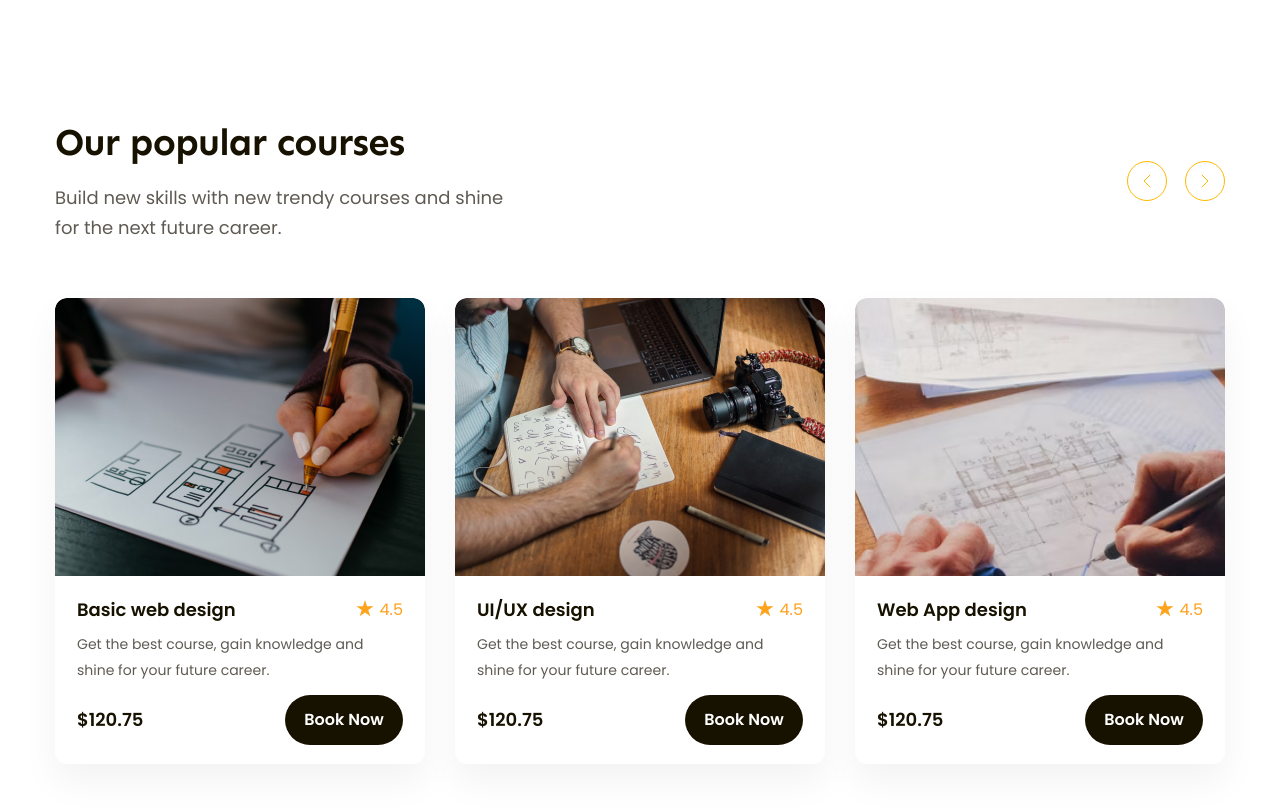
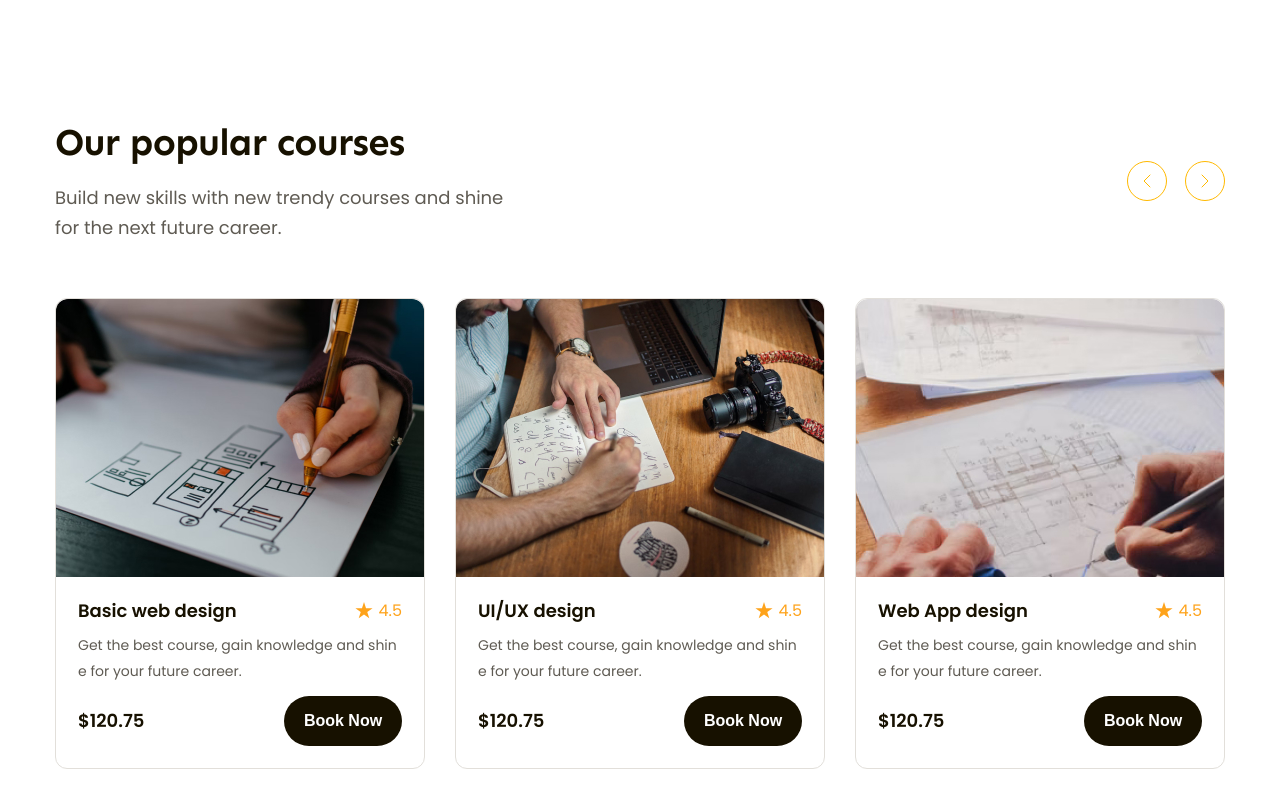
Before and after one commit to NXL16/Tuhoc, a plain HTML site: page Project1/index.html in a window 1280 px wide. Shown: the part 924-1732 px from the top of the page. Drawn offline with Linux system fonts and the light colour scheme.

Commit message:
p7 hoan thien popular p3

```diff
--- a/Project1/assets/css/style.css
+++ b/Project1/assets/css/style.css
@@ -48,10 +48,26 @@ a {
     font-weight: 600;
     border-radius: 999px;
     background: #171100;
+    cursor: pointer;
 }
 
 .btn:hover {
     opacity: 0.9;
+}
+
+.line-clamp {
+    display: -webkit-box;
+    -webkit-line-clamp: var(--line-clamp, 1);
+    -webkit-box-orient: vertical;
+    overflow: hidden;
+}
+
+.line-clamp.line-2 {
+    --line-clamp: 2;
+}
+
+.break-all {
+    word-break: break-all;
 }
 
 /* ===============header=============== */
@@ -329,85 +345,82 @@ header.fixed {
 }
 
 
-/* ===========popular-bottom=========== */
-.popular-bottom {
+/* ===============course-list======================*/
+.popular .course-list {
     display: flex;
-    justify-content: space-between;
     margin-top: 55px;
+    gap: 30px;
 }
 
-.popular-bottom .card {
-    width: 370px;
-    height: 466px;
+.popular .course-item {
+    flex: 1;
+    border-radius: 12px;
+    border: 1px solid #E2DFDA;
+    background: #FFF;
+}
+
+.popular .course-item:hover {
+    border: 1px solid transparent;
     border-radius: 12px;
     background: #FFF;
     box-shadow: 0 18px 36px 0 rgba(0, 0, 0, 0.05);
 }
 
-.popular-bottom .media-block img {
-    width: 370px;
+.popular .course-item .thumb {
+    border-radius: 12px 12px 0 0;
     height: 278px;
     object-fit: cover;
-    border-radius: 12px 12px 0 0;
+    width: 100%;
 }
 
-.popular-bottom .content-block {
+.popular .course-item .info {
     padding: 16px 22px 22px;
 }
 
-.popular-bottom .content-block .title {
+.popular .course-item .foot,
+.popular .course-item .rating,
+.popular .course-item .head {
     display: flex;
     justify-content: space-between;
-}
-
-.popular-bottom .rating {
-    display: flex;
-    justify-content: center;
     align-items: center;
 }
 
-.popular-bottom .rating .number {
-    margin-left: 6px;
-    color: #FEA31B;
-    font-size: 1.6rem;
-    line-height: 1.8;
-}
-
-.popular-bottom .title-h2 {
+.popular .course-item .title a{
     color: #171100;
     font-size: 1.8rem;
     font-weight: 600;
     line-height: 1.67;
 }
 
-.popular-bottom .price {
-    display: flex;
-    justify-content: space-between;
+.popular .rating .value {
+    margin-left: 6px;
+    color: #FEA31B;
+    font-size: 16px;
+    line-height: 1.75;
 }
 
-.popular-bottom .money {
-    margin-top: 22px;
+.popular .course-item .desc {
+    margin-top: 6px;
+    color: #5F5B53;
+    font-size: 1.4rem;
+    line-height: 1.86;
+}
+
+.popular .course-item .foot {
+    margin-top: 12px;
+}
+
+.popular .course-item .price {
     color: #171100;
     font-size: 1.8rem;
     font-weight: 600;
     line-height: 1.67;
 }
 
-.popular-bottom .content {
-    margin-top: 6px;
-    color: #5F5B53;
-    font-size: 1.4rem;
-    line-height: 1.86;
+.popular .course-item .btn-book {
+    border: none;
 }
 
-.popular-bottom .btn-book {
-    margin-top: 12px;
-    width: 118px;
-    height: 50px;
-    border-radius: 25px;
-    background: #171100;
+.popular .course-item .btn-book:hover {
+    background: var(--primary-color);
 }
-
-.popular-bottom .btn-book:hover {
-    background: #FFB900;
-}
--- a/Project1/index.html
+++ b/Project1/index.html
@@ -14,7 +14,7 @@
     <title>Project 1 - Figma to HTML</title>
 </head>
 
-<body style="height: 1999px;">
+<body style="height: 9999px;">
     <!-- header -->
     <header class="header fixed">
         <div class="main-content">
@@ -157,117 +157,68 @@
                     </div>
                 </div>
 
-                <!-- popular bottom -->
-                <div class="popular-bottom">
-                    <!-- card 1 -->
-                    <div class="card">
-
-                        <div class="media-block">
-                            <img src="./assets/img/basic.jpg" alt="Basic web design">
-                        </div>
-
-                        <div class="content-block">
-                            <div class="title">
-                                <div class="title-h2">
-                                    <h2>Basic web design</h2>
-                                </div>
-
+                <div class="course-list">
+                    <!-- item 1 -->
+                    <div class="course-item">
+                        <a href="#!"><img src="./assets/img/basic.jpg" alt="Basic web design" class="thumb"></a>
+                        <div class="info">
+                            <div class="head">
+                                <h3 class="title"><a class="line-clamp break-all" href="#!">Basic web design</a></h3>
                                 <div class="rating">
-                                    <div class="icon">
-                                        <img src="./assets/icon/star.svg" alt="Star">
-                                    </div>
-                                    <div class="number">4.5</div>
+                                    <img src="./assets/icon/star.svg" alt="" class="star">
+                                    <span class="value">4.5</span>
                                 </div>
                             </div>
 
-                            <p class="content">
-                                Get the best course, gain knowledge and shine for your future career.
-                            </p>
+                            <p class="desc line-clamp line-2 break-all">Get the best course, gain knowledge and shine for your future career.</p>
 
-                            <div class="price">
-                                <div class="money">
-                                    <p>$120.75</p>
-                                </div>
-                                <div class="action">
-                                    <a href="#!" class="btn btn-book">Book Now</a>
-                                </div>
+                            <div class="foot">
+                                <span class="price">$120.75</span>
+                                <button class="btn btn-book">Book Now</button>
                             </div>
                         </div>
                     </div>
-
-                    <!-- card 2 -->
-                    <div class="card">
-
-                        <div class="media-block">
-                            <img src="./assets/img/ux-ui.jpg" alt="UI/UX design">
-                        </div>
-
-                        <div class="content-block">
-                            <div class="title">
-                                <div class="title-h2">
-                                    <h2>UI/UX design</h2>
-                                </div>
-
+                    <!-- item 2 -->
+                    <div class="course-item">
+                        <a href="#!"><img src="./assets/img/ux-ui.jpg" alt="UI/UX design" class="thumb"></a>
+                        <div class="info">
+                            <div class="head">
+                                <h3 class="title"><a class="line-clamp break-all" href="#!">UI/UX design</a></h3>
                                 <div class="rating">
-                                    <div class="icon">
-                                        <img src="./assets/icon/star.svg" alt="Star">
-                                    </div>
-                                    <div class="number">4.5</div>
+                                    <img src="./assets/icon/star.svg" alt="" class="star">
+                                    <span class="value">4.5</span>
                                 </div>
                             </div>
 
-                            <p class="content">
-                                Get the best course, gain knowledge and shine for your future career.
-                            </p>
+                            <p class="desc line-clamp line-2 break-all">Get the best course, gain knowledge and shine for your future career.</p>
 
-                            <div class="price">
-                                <div class="money">
-                                    <p>$120.75</p>
-                                </div>
-                                <div class="action">
-                                    <a href="#!" class="btn btn-book">Book Now</a>
-                                </div>
+                            <div class="foot">
+                                <span class="price">$120.75</span>
+                                <button class="btn btn-book">Book Now</button>
                             </div>
                         </div>
                     </div>
-
-                    <!-- card 3 -->
-                    <div class="card">
-
-                        <div class="media-block">
-                            <img src="./assets/img/webapp.jpg" alt="Web App design">
-                        </div>
-
-                        <div class="content-block">
-                            <div class="title">
-                                <div class="title-h2">
-                                    <h2>Web App design</h2>
-                                </div>
-
+                    <!-- item 3 -->
+                    <div class="course-item">
+                        <a href="#!"><img src="./assets/img/webapp.jpg" alt="Web App design" class="thumb"></a>
+                        <div class="info">
+                            <div class="head">
+                                <h3 class="title"><a class="line-clamp break-all" href="#!">Web App design</a></h3>
                                 <div class="rating">
-                                    <div class="icon">
-                                        <img src="./assets/icon/star.svg" alt="Star">
-                                    </div>
-                                    <div class="number">4.5</div>
+                                    <img src="./assets/icon/star.svg" alt="" class="star">
+                                    <span class="value">4.5</span>
                                 </div>
                             </div>
 
-                            <p class="content">
-                                Get the best course, gain knowledge and shine for your future career.
-                            </p>
+                            <p class="desc line-clamp line-2 break-all">Get the best course, gain knowledge and shine for your future career.</p>
 
-                            <div class="price">
-                                <div class="money">
-                                    <p>$120.75</p>
-                                </div>
-                                <div class="action">
-                                    <a href="#!" class="btn btn-book">Book Now</a>
-                                </div>
+                            <div class="foot">
+                                <span class="price">$120.75</span>
+                                <button class="btn btn-book">Book Now</button>
                             </div>
                         </div>
                     </div>
                 </div>
-
             </div>
         </div>
     </main>
```
